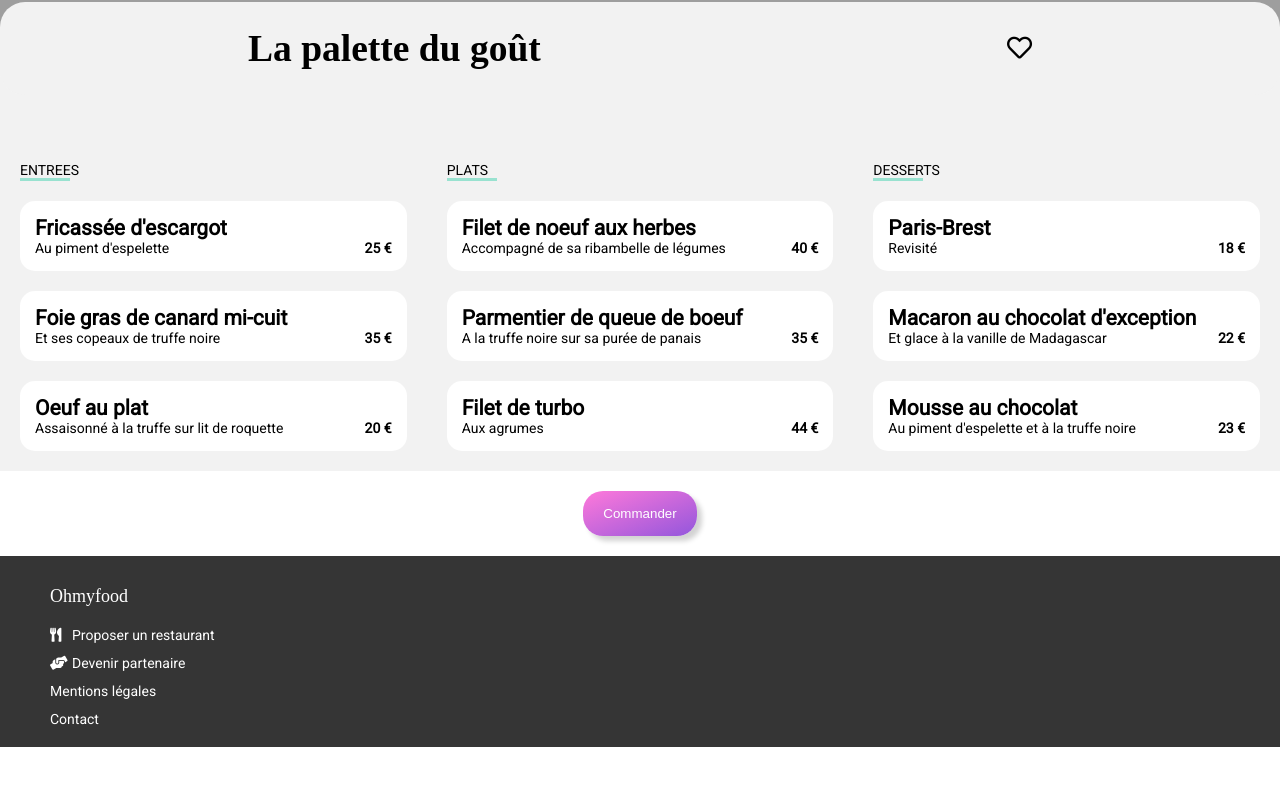
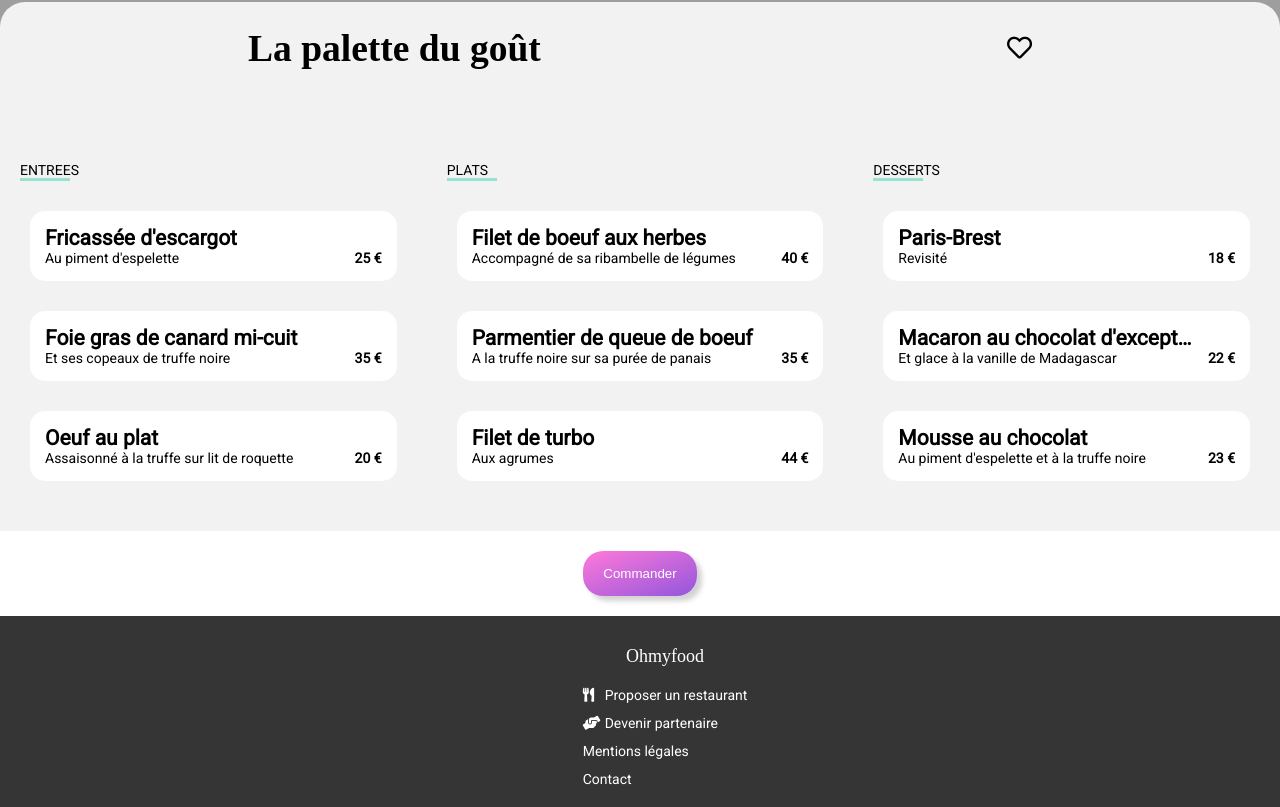
Before and after one commit to Webandsea13/PatriciaTaysse_3_04112021, a website: page palette.html in a window 1280 px wide. Shown: the part 348-1155 px from the top of the page. Before the commit the page ends 1095 px from the top, so only its background shows below. Drawn offline with Linux system fonts and the light colour scheme; grey boxes are pictures that could not be loaded; a web font is replaced by a local one.

Commit message:
Disposition définitive

```diff
--- a/palette.html
+++ b/palette.html
@@ -87,10 +87,13 @@
                 <div class="menu__list">
                     <div class="menu__list__item menu__list__item--1">
                         <div class="text">
-                            <h2>Filet de noeuf aux herbes</h2>
+                            <h2>Filet de boeuf aux herbes</h2>
                             <p>Accompagné de sa ribambelle de légumes</p>
                         </div>
-                        <div class="price">40 €</div>
+                        <p class="price">40 €</p>
+                        <div class="check">
+                            <i class="fas fa-check-circle fa-3x"></i>
+                        </div>
                     </div>
 
 
@@ -99,14 +102,20 @@
                             <h2>Parmentier de queue de boeuf</h2>
                             <p>A la truffe noire sur sa purée de panais</p>
                         </div>
-                        <div class="price">35 €</div>
+                        <p class="price">35 €</p>
+                        <div class="check">
+                            <i class="fas fa-check-circle fa-3x"></i>
+                        </div>
                      </div>
                     <div class="menu__list__item menu__list__item--3">
                         <div class="text">
                             <h2>Filet de turbo</h2>
                             <p>Aux agrumes</p>
                         </div>
-                        <div class="price">44 €</div>
+                        <p class="price">44 €</p>
+                        <div class="check">
+                            <i class="fas fa-check-circle fa-3x"></i>
+                        </div>
                     </div>
                 </div>
             </div>
@@ -119,7 +128,10 @@
                             <h2>Paris-Brest</h2>
                             <p>Revisité</p>
                         </div>
-                        <div class="price">18 €</div>
+                        <p class="price">18 €</p>
+                        <div class="check">
+                            <i class="fas fa-check-circle fa-3x"></i>
+                        </div>
                     </div>
 
 
@@ -128,14 +140,20 @@
                             <h2>Macaron au chocolat d'exception</h2>
                             <p>Et glace à la vanille de Madagascar</p>
                         </div>
-                        <div class="price">22 €</div>
+                        <p class="price">22 €</p>
+                        <div class="check">
+                            <i class="fas fa-check-circle fa-3x"></i>
+                        </div>
                      </div>
                     <div class="menu__list__item menu__list__item--3">
                         <div class="text">
                             <h2>Mousse au chocolat</h2>
                             <p>Au piment d'espelette et à la truffe noire</p>
                         </div>
-                        <div class="price">23 €</div>
+                        <p class="price">23 €</p>
+                        <div class="check">
+                            <i class="fas fa-check-circle fa-3x"></i>
+                        </div>
                     </div>
                 </div>
             </div>
@@ -162,7 +180,7 @@
                 <a href="" class="items">Mentions légales</a>
           </li>
             <li>
-                <a href="" class="items">Contact</a>
+                <a href="mailto:votreadresse@gmail.com" class="items">Contact</a>
             </li>
         </ul>
     </footer>
--- a/sass/components/_btn--pink.scss
+++ b/sass/components/_btn--pink.scss
@@ -8,6 +8,7 @@
 	box-shadow: 5px 5px 5px $bkg-dark-grey;
 	position: relative;
 	z-index: 1;
+	transition: box-shadow 0.4s ease;
 
 	&::after {
 		content: "";
@@ -19,7 +20,7 @@
 			lighten($color-prim, 7%),
 			lighten($color-sec, 7%)
 		);
-		/*background-color: $color-sec;*/
+
 		border-radius: 20px;
 		transition: opacity 400ms;
 		top: 0;
--- a/sass/components/_heart.scss
+++ b/sass/components/_heart.scss
@@ -20,9 +20,12 @@
 	}
 
 	&:hover {
+		/*& .heart {
+			opacity: 0;
+		}*/
 		& .heart--pink {
 			opacity: 1;
-			transform: scale(1.05);
+			transform: scale(1.03);
 		}
 	}
 }
--- a/sass/layouts/_bloc-menu.scss
+++ b/sass/layouts/_bloc-menu.scss
@@ -1,19 +1,24 @@
 .page-menu {
 	width: 100%;
+	background-color: $bkg-clear-grey;
+	padding-bottom: 20px;
 	@include desktop {
 		display: flex;
-		justify-content: space-around;
+		justify-content: center;
 		flex-wrap: wrap;
 	}
 }
 .menu {
-	width: 100%;
+	/*width: 100%;
 	display: flex;
-	flex-direction: column;
-	/*flex-wrap: wrap;*/
+	flex-direction: column;*/
+
 	flex: 1;
 	justify-content: center;
 	background-color: $bkg-clear-grey;
+	@include desktop {
+		width: 30%;
+	}
 	&__title {
 		border-bottom: 3px solid $color-ter;
 		width: 50px;
@@ -25,7 +30,7 @@
 		cursor: pointer;
 		background-color: white;
 		padding: 0;
-		margin: 20px 20px;
+		margin: 30px 30px;
 		border-radius: 15px;
 		display: flex;
 		/*justify-content: space-between;*/
--- a/sass/layouts/_footer.scss
+++ b/sass/layouts/_footer.scss
@@ -25,4 +25,7 @@
 			width: 22px;
 		}
 	}
+	@include desktop {
+		align-items: center;
+	}
 }
--- a/sass/pages/_pageindex.scss
+++ b/sass/pages/_pageindex.scss
@@ -16,7 +16,7 @@ a {
 	@include desktop {
 		display: grid;
 		grid-template-columns: 1fr 2fr;
-		grid-template-rows: 1fr 1fr;
+		grid-template-rows: 1fr 1fr 1fr;
 	}
 }
 .explorer {
@@ -50,6 +50,7 @@ a {
 	@include desktop {
 		grid-column: 1;
 		grid-row: 1;
+		background-color: white;
 	}
 }
 .fonctionnement {
@@ -72,6 +73,7 @@ a {
 		justify-content: flex-start;
 		position: relative;
 		background-color: $bkg-clear-grey;
+		transition: background-color 0.3s ease;
 		& i {
 			padding-left: 30px;
 			color: grey;
@@ -100,7 +102,7 @@ a {
 
 	@include desktop {
 		grid-column: 1;
-		grid-row: 2;
+		grid-row: 2/4;
 	}
 }
 
@@ -127,6 +129,7 @@ a {
 		margin: 0 auto;
 		position: relative;
 		box-shadow: 10px 10px 10px $bkg-dark-grey;
+		transition: transform 0.5s ease;
 		& span {
 			position: absolute;
 			color: green;
@@ -135,6 +138,9 @@ a {
 			right: 12px;
 			padding: 5px;
 			border-radius: 5px;
+		}
+		&:hover {
+			transform: scale(1.02);
 		}
 		@include tablette {
 			min-width: 45%;
@@ -192,6 +198,6 @@ a {
 	}
 	@include desktop {
 		grid-column: 2;
-		grid-row: 1/3;
+		grid-row: 1/4;
 	}
 }
```
Also changed, not shown: index.html (+1 -1 lines), public/css/style.css, 1 other file.
